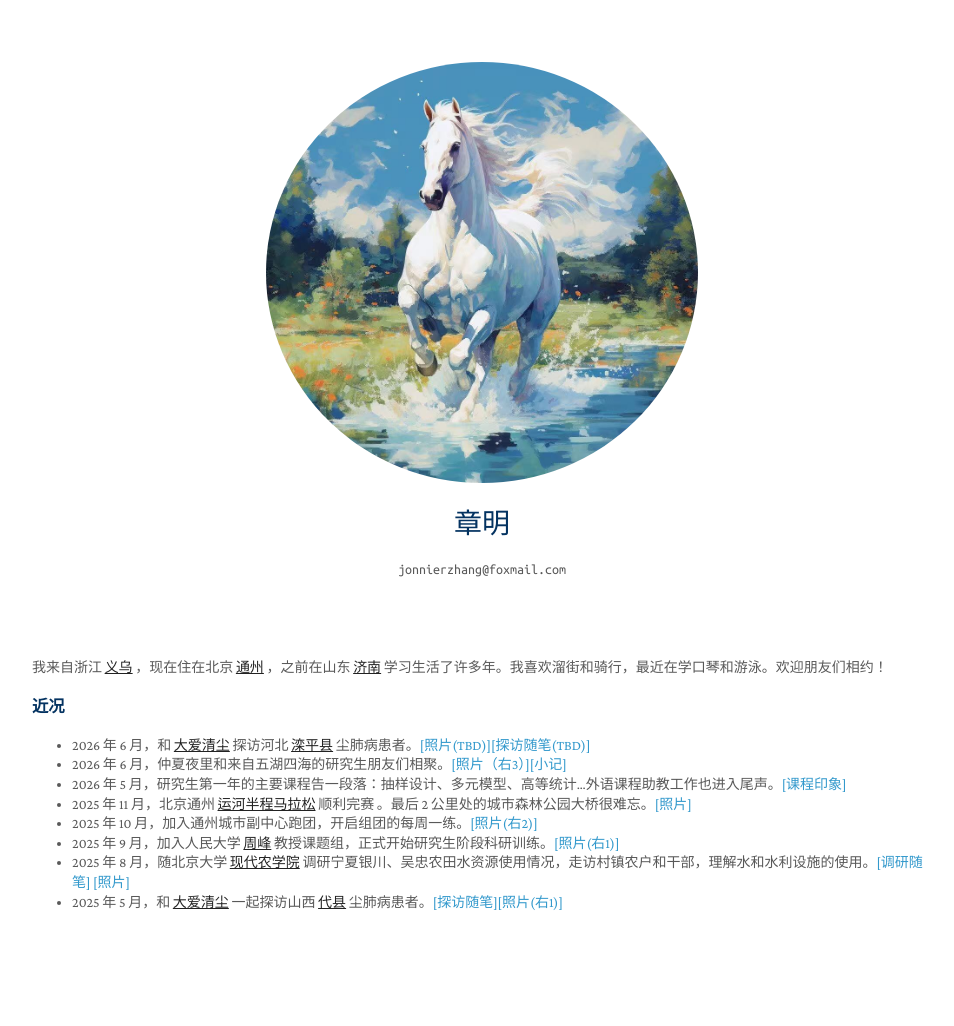
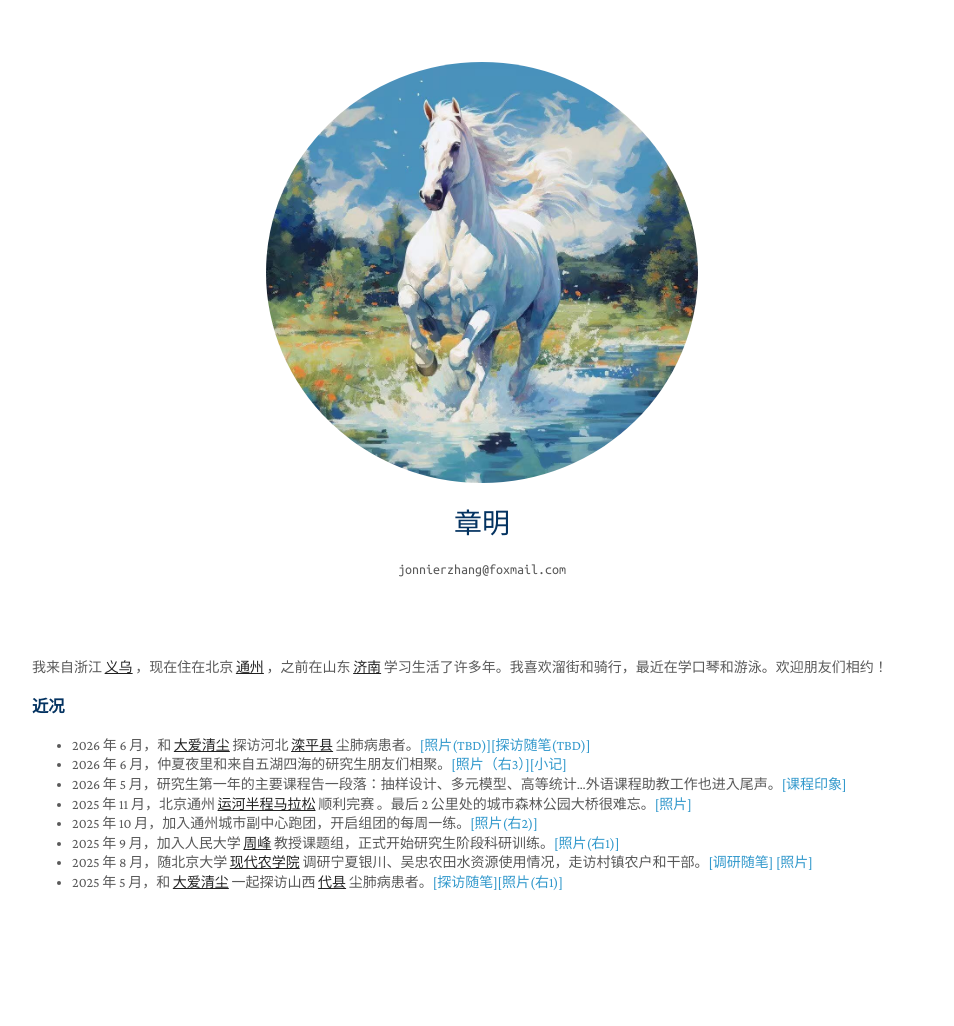
Before and after one commit to zhangming4153/zhangming4153.github.io, a Jekyll site: the page built from index.md, in a window 1280 px wide. Shown: the whole page, without its empty margins (158-1112 px from the left). Built offline with Jekyll 4.4.1, drawn with Linux system fonts in a browser that asks for light colours; a style sheet for code colours, icons or effects is not loaded.

Commit message:
Update index.md

```diff
--- a/index.md
+++ b/index.md
@@ -13,5 +13,5 @@ title: 章明
 - 2025 年 11 月，北京通州 <a href="https://baike.baidu.com/item/2025北京通州运河半程马拉松/66790330"><strong><u>运河半程马拉松</u></strong></a> 顺利完赛 。最后 2 公里处的城市森林公园大桥很难忘。[[照片]](/assets/tongz_semimara_profile.jpg)
 - 2025 年 10 月，加入通州城市副中心跑团，开启组团的每周一练。[[照片(右2)]](/assets/tongz_group.png)
 - 2025 年 9 月，加入人民大学 <a href="https://zhoufeng6288.github.io"><strong><u>周峰</u></strong></a> 教授课题组，正式开始研究生阶段科研训练。[[照片(右1)]](/assets/people_0912.jpg)
-- 2025 年 8 月，随北京大学 <a href="https://www.saas.pku.edu.cn"><strong><u>现代农学院</u></strong></a> 调研宁夏银川、吴忠农田水资源使用情况，走访村镇农户和干部，理解水和水利设施的使用。[[调研随笔]](/assets/Ningxia.pdf) [[照片]](/assets/ningxia_me_0820.jpg)
+- 2025 年 8 月，随北京大学 <a href="https://www.saas.pku.edu.cn"><strong><u>现代农学院</u></strong></a> 调研宁夏银川、吴忠农田水资源使用情况，走访村镇农户和干部。[[调研随笔]](/assets/Ningxia.pdf) [[照片]](/assets/ningxia_me_0820.jpg)
 - 2025 年 5 月，和 <a href="https://daqc.org.cn"><strong><u>大爱清尘</u></strong></a> 一起探访山西 <a href = "https://baike.baidu.com/item/代县/1178294"><strong><u>代县</u></strong></a> 尘肺病患者。[[探访随笔]](/assets/Shanxi.pdf)[[照片(右1)]](/assets/daai_202505.jpg)
```
